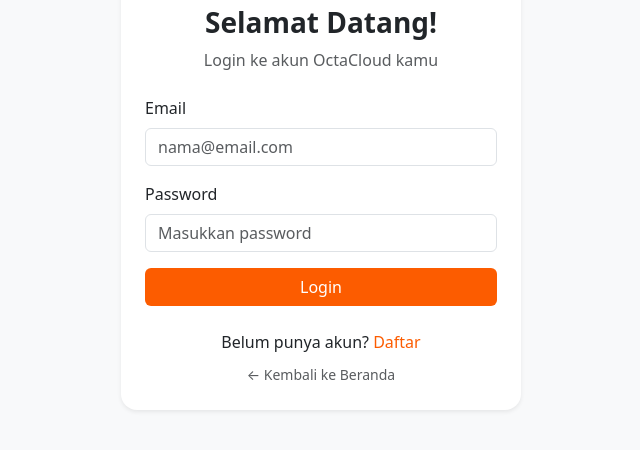
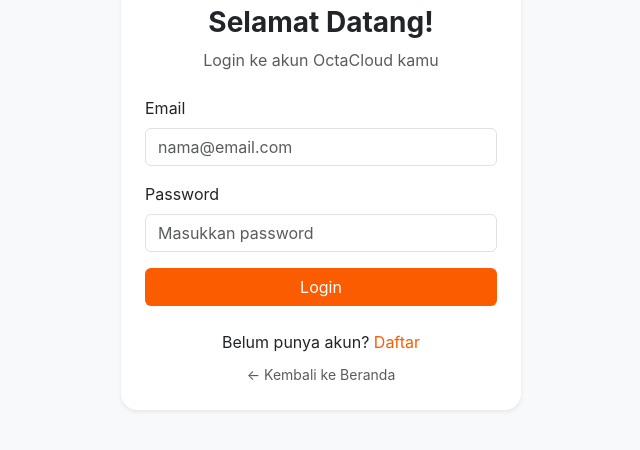
Before and after one commit to znalfarel/kelompok-1-pbw, a plain HTML site: page auth/login.html in a window 1280 px wide. Shown: the part 224-674 px from the top of the page, without its empty margins (319-959 px from the left). Drawn offline with nearby package versions, Linux system fonts and the light colour scheme.

Commit message:
change font default

```diff
--- a/auth/login.html
+++ b/auth/login.html
@@ -9,6 +9,9 @@
 
     <!-- Bootstrap 5 -->
     <link href="https://cdn.jsdelivr.net/npm/bootstrap@5.3.3/dist/css/bootstrap.min.css" rel="stylesheet">
+    <link rel="preconnect" href="https://fonts.googleapis.com">
+    <link rel="preconnect" href="https://fonts.gstatic.com" crossorigin>
+    <link href="https://fonts.googleapis.com/css2?family=Roboto:ital,wght@0,100..900;1,100..900&display=swap" rel="stylesheet">
     <link rel="stylesheet" href="../css/login.css">
 </head>
 
--- a/css/dashboard.css
+++ b/css/dashboard.css
@@ -1,5 +1,10 @@
 html {
     scrollbar-gutter: stable;
+}
+
+body {
+  color: #fc5c00;
+  font-family: "Inter", sans-serif;
 }
 
 .navbar {
--- a/css/index.css
+++ b/css/index.css
@@ -4,7 +4,7 @@
 
 body {
     color: #fc5c00;
-    font-family: Arial, sans-serif;
+    font-family: "Inter", sans-serif;
 }
 
 .navbar {
--- a/css/login.css
+++ b/css/login.css
@@ -1,3 +1,8 @@
+body {
+    color: #fc5c00;
+    font-family: "Inter", sans-serif;
+}
+
 .text-orange {
     color: #fc5c00 ;
 }
--- a/css/register.css
+++ b/css/register.css
@@ -1,3 +1,8 @@
+body {
+    color: #fc5c00;
+    font-family: "Inter", sans-serif;
+}
+
 .text-orange {
     color: #fc5c00 ;
 }
```
Also changed, not shown: auth/register.html (+3 -2 lines), index.html (+3 -1 lines), page/dashboard.html (+3 -0 lines).
